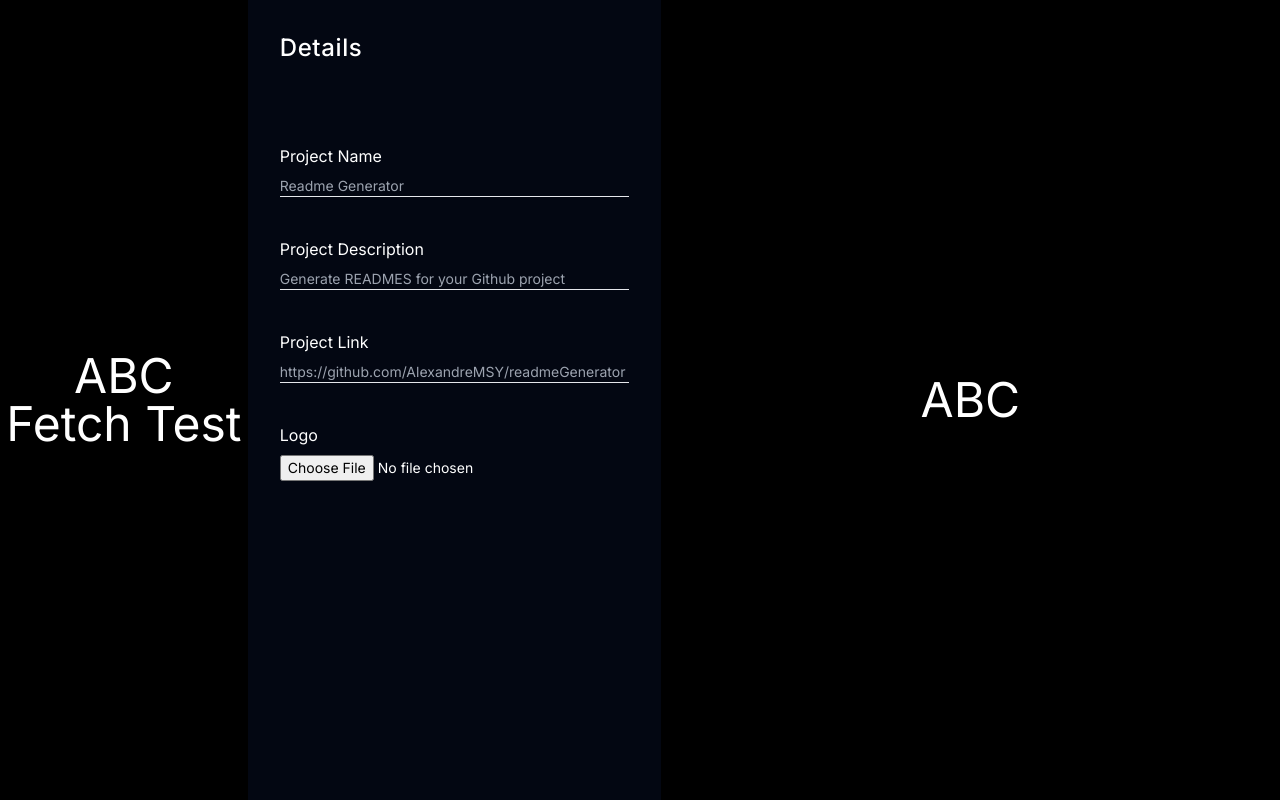
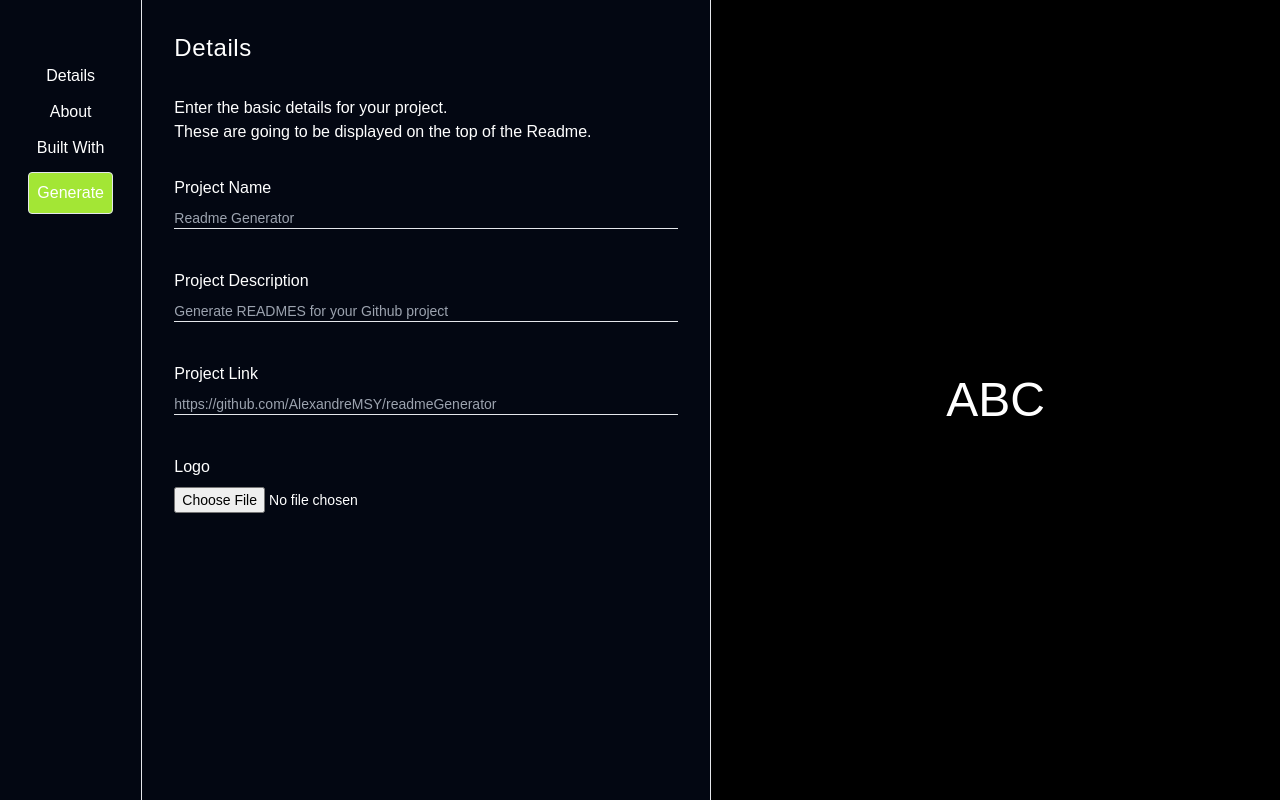
Before and after one commit to AlexandreMSY/readmeGenerator, a Next.js app: page /componenttest in a window 1280 px wide. Built offline with nearby package versions, Linux system fonts and the light colour scheme.

Commit message:
started development of about and details forms
also some changes to the page style

```diff
--- a/src/app/api/createreadme/route.js
+++ b/src/app/api/createreadme/route.js
@@ -1,7 +1,7 @@
-import { NextRequest } from "next/server"
+import { NextResponse } from "next/server";
 
 export async function POST(request) {
-    const body = await request.json()
-    console.log(body);
-    return NextRequest.json(body)
+  const body = await request.json();
+  console.log(body);
+  return NextResponse.json(body);
 }
--- a/src/app/components/DetailsForm.js
+++ /dev/null
@@ -1,34 +0,0 @@
-import React from 'react';
-
-const DetailsForm = (props) => {
-
-    const { handleChange } = props
-
-    return(
-        <>
-            <div className='flex flex-col gap-20'>
-                <h1 className='text-2xl tracking-wide font-medium'>Details</h1>
-                <div className='flex flex-col gap-10'>
-                    <div className='flex flex-col gap-2'>
-                        <label htmlFor="projectName">Project Name</label>
-                        <input type="text" name="projectName" id="projectName" placeholder="Readme Generator" onChange={handleChange} className='duration-1000 w-full bg-transparent border-b outline-none text-sm focus:border-lime-400'/>
-                    </div>
-                    <div className='flex flex-col gap-2'>
-                        <label htmlFor="projectDescription">Project Description</label>
-                        <input type="text" name="description" id="description" placeholder="Generate READMES for your Github project" onChange={handleChange} className='duration-1000 w-full bg-transparent border-b outline-none text-sm focus:border-lime-400'/>
-                    </div>
-                    <div className='flex flex-col gap-2'>
-                        <label htmlFor="projectLink">Project Link</label>
-                        <input type="link" name="projectLink" id="projectLink" placeholder="https://github.com/AlexandreMSY/readmeGenerator" onChange={handleChange} className='duration-1000 w-full bg-transparent border-b outline-none text-sm focus:border-lime-400'/>
-                    </div>
-                    <div className='flex flex-col gap-2'>
-                        <label htmlFor="projectLink">Logo</label>
-                        <input type="file" name="logo" id="logo" className='duration-1000 w-full bg-transparent outline-none text-sm focus:border-lime-400'/>
-                    </div>
-                </div>
-            </div>
-        </>
-    )
-}
-
-export default DetailsForm
--- a/src/app/components/FormContainer.js
+++ /dev/null
@@ -1,13 +0,0 @@
-import React from 'react';
-
-const FormContainer = (props) => {
-    return(
-        <>
-           <div className='bg-gray-950 text-white h-screen p-8'>
-                {props.children}
-           </div>
-        </>
-    )
-}
-
-export default FormContainer
--- /dev/null
+++ b/src/app/components/formContainer/FormContainer.js
@@ -0,0 +1,13 @@
+import React from "react";
+
+const FormContainer = (props) => {
+  return (
+    <>
+      <div className="text-white p-8">
+        {props.children}
+      </div>
+    </>
+  );
+};
+
+export default FormContainer;
--- /dev/null
+++ b/src/app/components/forms/AboutForm.js
@@ -0,0 +1,22 @@
+import React from "react";
+
+const AboutForm = (props) => {
+  const { handleChange, value } = props
+  return (
+    <>
+      <div className="flex flex-col gap-8 text-white">
+        <h1 className="text-2xl tracking-wide font-medium">About</h1>
+        <textarea
+          className="bg-gray-900 outline-none h-[40em] p-2"
+          name="aboutText"
+          onChange={handleChange}
+          value={value}
+          style={{ resize: "none" }}
+        />
+        <p>Lorem ipsum dolor sit, amet consectetur adipisicing elit. Illum delectus corrupti deserunt ad quaerat exercitationem veniam id, nostrum accusamus. Consectetur rerum inventore obcaecati ipsa culpa suscipit quo quae architecto expedita.</p>
+      </div>
+    </>
+  );
+};
+
+export default AboutForm;
--- /dev/null
+++ b/src/app/components/forms/BuiltWithForm.js
@@ -0,0 +1,38 @@
+import React from "react";
+
+const BuiltWithForm = (props) => {
+  const { techNameRef, addButtonAction, technologiesList } = props;
+  return (
+    <>
+      <div className="flex flex-col gap-8">
+        <h1 className="text-2xl tracking-wide font-medium">Built With</h1>
+        <p>
+          Lorem ipsum dolor sit, amet consectetur adipisicing elit. Quam
+          perspiciatis, veritatis, suscipit saepe nostrum numquam adipisci sint,
+          quis reiciendis cum cumque at voluptates magnam minima! Quaerat facere
+          consectetur ab saepe.
+        </p>
+        <div className="flex flex-row justify-center gap-4">
+          <input
+            type="text"
+            name="techName"
+            id="techName"
+            className="duration-1000 w-full bg-transparent border-b outline-none text-sm focus:border-lime-400"
+            ref={techNameRef}
+          />
+          <button
+            onClick={addButtonAction}
+            className="border rounded bg-lime-400 w-[15%]"
+          >
+            Add
+          </button>
+        </div>
+        <div className="text-white">
+          {technologiesList.map(item => <p key={item.id}>{item.name}</p>)}
+        </div>
+      </div>
+    </>
+  );
+};
+
+export default BuiltWithForm;
--- /dev/null
+++ b/src/app/components/forms/DetailsForm.js
@@ -0,0 +1,68 @@
+import React from "react";
+
+const DetailsForm = (props) => {
+  const { handleChange, projectNameValue, descriptionValue, projectLinkValue } =
+    props;
+
+  return (
+    <>
+      <div className="flex flex-col gap-8">
+        <h1 className="text-2xl tracking-wide font-medium">Details</h1>
+        <p>
+          Enter the basic details for your project.
+          <br />
+          These are going to be displayed on the top of the Readme.
+        </p>
+        <div className="flex flex-col gap-10">
+          <div className="flex flex-col gap-2">
+            <label htmlFor="projectName">Project Name</label>
+            <input
+              type="text"
+              name="projectName"
+              id="projectName"
+              placeholder="Readme Generator"
+              onChange={handleChange}
+              value={projectNameValue}
+              className="duration-1000 w-full bg-transparent border-b outline-none text-sm focus:border-lime-400"
+            />
+          </div>
+          <div className="flex flex-col gap-2">
+            <label htmlFor="projectDescription">Project Description</label>
+            <input
+              type="text"
+              name="description"
+              id="description"
+              placeholder="Generate READMES for your Github project"
+              onChange={handleChange}
+              value={descriptionValue}
+              className="duration-1000 w-full bg-transparent border-b outline-none text-sm focus:border-lime-400"
+            />
+          </div>
+          <div className="flex flex-col gap-2">
+            <label htmlFor="projectLink">Project Link</label>
+            <input
+              type="link"
+              name="projectLink"
+              id="projectLink"
+              placeholder="https://github.com/AlexandreMSY/readmeGenerator"
+              onChange={handleChange}
+              value={projectLinkValue}
+              className="duration-1000 w-full bg-transparent border-b outline-none text-sm focus:border-lime-400"
+            />
+          </div>
+          <div className="flex flex-col gap-2">
+            <label htmlFor="projectLink">Logo</label>
+            <input
+              type="file"
+              name="logo"
+              id="logo"
+              className="duration-1000 w-full bg-transparent outline-none text-sm focus:border-lime-400"
+            />
+          </div>
+        </div>
+      </div>
+    </>
+  );
+};
+
+export default DetailsForm;
--- /dev/null
+++ b/src/app/components/sideNavBar/SideNavBar.js
@@ -0,0 +1,31 @@
+import React from "react";
+
+const items = [
+  { id: 1, text: "Details", changeTo: "details" },
+  { id: 2, text: "About", changeTo: "about" },
+  { id: 3, text: "Built With", changeTo: "built" },
+];
+
+const SideNavBar = (props) => {
+  const { handleClick } = props;
+  return (
+    <>
+      <div className="flex flex-col gap-3 text-md items-center mt-16 text-white">
+        <div className="flex flex-col gap-3">
+          {items.map((items) => (
+            <button
+              key={items.id}
+              className="hover:border-b border-lime-400 transition-400 ease-in-out"
+              onClick={() => handleClick(items.changeTo)}
+            >
+              <h1 className="items-center">{items.text}</h1>
+            </button>
+          ))}
+        </div>
+        <button className="border rounded bg-lime-400 p-2">Generate</button>
+      </div>
+    </>
+  );
+};
+
+export default SideNavBar;
--- a/src/app/componenttest/page.js
+++ b/src/app/componenttest/page.js
@@ -1,11 +1,23 @@
 "use client";
 
-import React, { useState } from "react";
-import FormContainer from "../components/FormContainer";
-import DetailsForm from "../components/DetailsForm";
+import React, { useState, useRef } from "react";
+import FormContainer from "../components/formContainer/FormContainer";
+import DetailsForm from "../components/forms/DetailsForm";
+import AboutForm from "../components/forms/AboutForm";
+import BuiltWithForm from "../components/forms/BuiltWithForm";
+import SideNavBar from "../components/sideNavBar/SideNavBar";
 
 const page = () => {
-  const [input, setInput] = useState([]);
+  const [input, setInput] = useState({
+    projectName: "",
+    description: "",
+    projectLink: "",
+    aboutText: "",
+    techs: [],
+  });
+  const [test, setTest] = useState([]);
+  const techRef = useRef();
+  const [currentComponent, setCurrentComponent] = useState("details");
 
   const handleChange = (event) => {
     const name = event.target.name;
@@ -15,33 +27,63 @@ const page = () => {
     console.log(input);
   };
 
+  const handleAddButtonClick = () => {
+    const name = techRef.current.value;
+    const index = input.techs.length + 1;
+    setInput((values) => ({
+      ...values,
+      techs: [...values.techs, { id: index, name: name }],
+    }));
+    console.log(input.techs);
+  };
+
+  const components = {
+    details: (
+      <DetailsForm
+        projectNameValue={input.projectName}
+        descriptionValue={input.description}
+        projectLinkValue={input.projectLink}
+        handleChange={handleChange}
+      />
+    ),
+    about: <AboutForm handleChange={handleChange} value={input.aboutText} />,
+    built: (
+      <BuiltWithForm
+        techNameRef={techRef}
+        technologiesList={input.techs}
+        addButtonAction={handleAddButtonClick}
+      />
+    ),
+  };
+
+  const changeFormComponent = (formComponentName) => {
+    setCurrentComponent(formComponentName);
+  };
+
   const sendData = async () => {
-    const req = await fetch('http://localhost:3000/api/createreadme', {
-      method: 'POST',
+    const req = await fetch("http://localhost:3000/api/createreadme", {
+      method: "POST",
       headers: {
         "Content-Type": "application/json",
       },
-      body: JSON.stringify(input)
-    })
+      body: JSON.stringify(input),
+    });
 
-    const res = await req.json()
+    const res = await req.json();
 
     console.log(res);
-  }
+  };
 
   return (
     <>
-      <div className="flex flex-col lg:flex-row">
-        <div className="flex flex-col justify-center items-center content-center bg-black w-screen h-screen lg:w-1/5">
-          <h1 className="text-white text-5xl">ABC</h1>
-          <button className="text-white text-5xl" onClick={sendData}>Fetch Test</button>
+      <div className="font-sourceSans bg-gray-950 flex flex-col lg:flex-row h-screen">
+        <div className="border-r lg:w-40">
+          <SideNavBar handleClick={changeFormComponent} />
         </div>
-        <div className="w-2/6">
-          <FormContainer
-            children={<DetailsForm handleChange={handleChange}/>}
-          />
+        <div className="border-r lg:w-3/6 h-screen">
+          <FormContainer children={components[currentComponent]} />
         </div>
-        <div className="flex justify-center items-center content-center bg-black text-5xl w-3/6 h-screen">
+        <div className="flex justify-center items-center content-center bg-black text-5xl w-3/6">
           <h1 className="text-white">ABC</h1>
         </div>
       </div>
--- a/tailwind.config.js
+++ b/tailwind.config.js
@@ -16,7 +16,7 @@ module.exports = {
         sourceSans: ['"Source Sans Pro"', 'sans-serif']
       },
       colors: {
-        'navy': '#27374D'
+        'dark': '#121212'
       }
     },
   },
```
Also changed, not shown: src/app/globals.css (line endings or trailing spaces).
